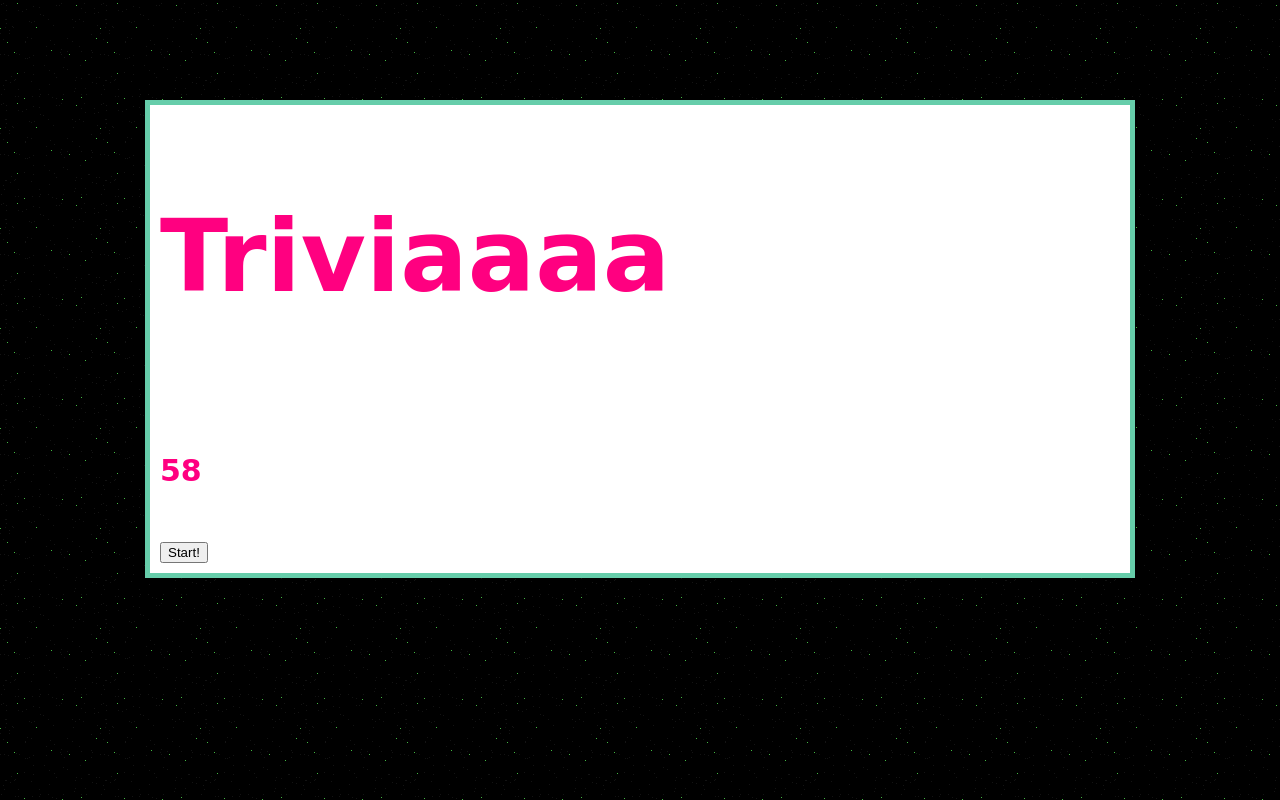
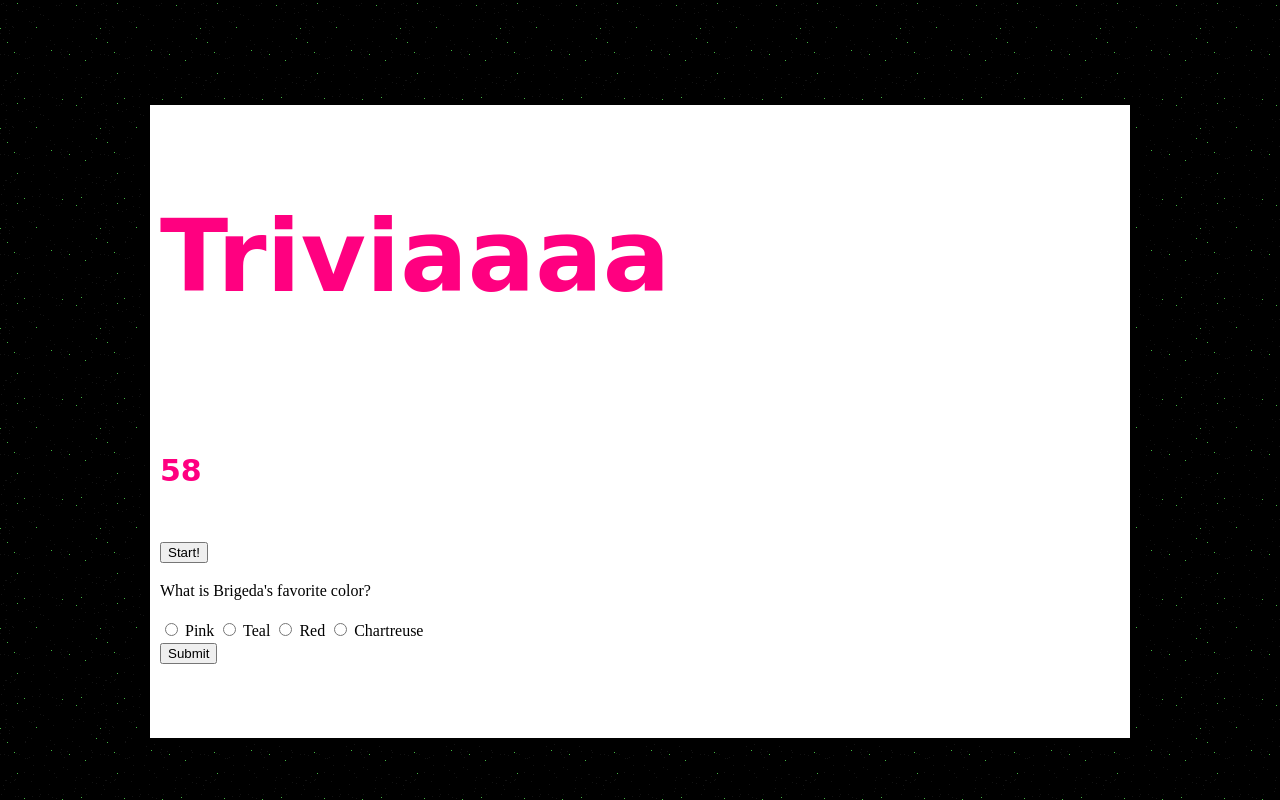
Before and after one commit to brigedahernandez/TriviaGame, a plain HTML site: page index.html in a window 1280 px wide. Both pictures are taken after a click on the button "Start!". Drawn offline with nearby package versions, Linux system fonts and the light colour scheme; a web font is replaced by a local one.

Commit message:
it works except for the whole results thing

```diff
--- a/assets/css/style.css
+++ b/assets/css/style.css
@@ -23,7 +23,7 @@ h2 {
         margin: auto;
         margin-top: 100px;
         line-height: 1.5;
-        color: mediumaquamarine;
+        color: black;
         height: auto;
         background-color: white;
         padding: 10px;
--- a/assets/javascript/app.js
+++ b/assets/javascript/app.js
@@ -2,17 +2,23 @@
 
 var number = 60;
 var intervalId;
-var button = document.getElementById("start");
+var startbutton = document.getElementById("start");
+var submitbutton = document.getElementById("submit");
+var correctanswers = ["Teal"]
+
 
 $("document").ready(function () {
+    $("#questions").hide();
+    $("#results").hide();
 
 
-
-button.onclick = function run() {
+    startbutton.onclick = function run() {
         clearInterval(intervalId);
         intervalId = setInterval(decrement, 1000);
+        $("#questions").show();
     }
-run();
+
+
     function decrement() {
         number--;
 
@@ -20,12 +26,27 @@ run();
 
         if (number === 0) {
             stop();
+
         }
     }
 
     function stop() {
         clearInterval(intervalId);
+        $("#results").show();
+checkanswers();
 
+    }
+    startbutton.onclick = function run() {
+        clearInterval(intervalId);
+        intervalId = setInterval(decrement, 1000);
+        $("#questions").show();
+    }
+    $("#triviaquestions").submit(function (event) {
+        stop();
+console.log(event)
+
+    })
+    function checkanswers() {
 
     }
 })
--- a/index.html
+++ b/index.html
@@ -11,6 +11,40 @@
             <div id="timer"></div>
             <br>
             <button id="start">Start!</button>
+            <br>
+            <div id="questions">
+                <form id="triviaquestions">
+                    <p>What is Brigeda's favorite color?</p>
+                    <div id="questionone">
+                      <input type="radio" id="contactChoice1"
+                       name="contact" value="email">
+                      <label for="contactChoice1">Pink</label>
+
+                      <input type="radio" id="contactChoice2"
+                       name="contact" value="phone">
+                      <label for="contactChoice2">Teal</label>
+
+                      <input type="radio" id="contactChoice3"
+                       name="contact" value="mail">
+                      <label for="contactChoice3">Red</label>
+
+                      <input type="radio" id="contactChoice3"
+                       name="contact" value="mail">
+                      <label for="contactChoice3">Chartreuse</label>
+                    </div>
+                    <div>
+                    <button type="submit" id="submit">Submit</button>
+                    </div>
+                  </form>
+                  <br>
+
+                  <br>
+                <div id="results"></div>
+            </div>
+
+
+
+
         </div>
 
         <script src="https://code.jquery.com/jquery-3.3.1.min.js" integrity="sha256-FgpCb/KJQlLNfOu91ta32o/NMZxltwRo8QtmkMRdAu8="
```
